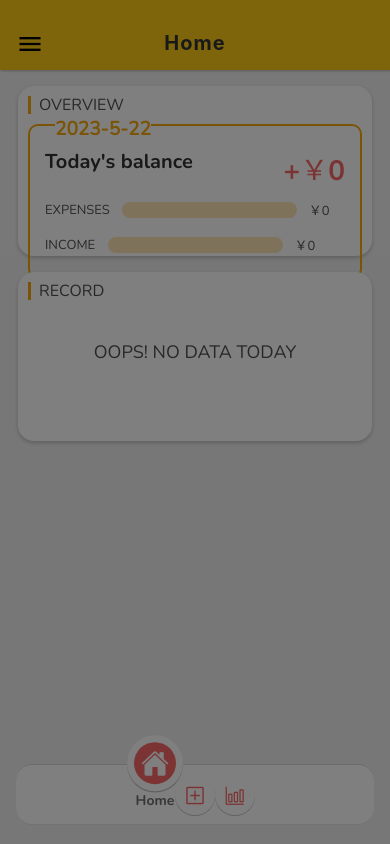
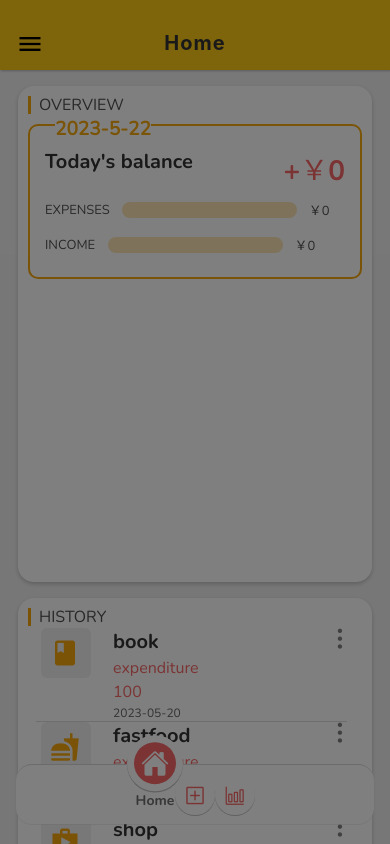
Before and after one commit to QZhou0706/React-native_AccountingHelper, a React Native app: screen /IncomeSheet in a window 390 px wide. Built offline with nearby package versions, Linux system fonts and the light colour scheme.

Commit message:
add some styles

```diff
--- a/global/itemData.js
+++ b/global/itemData.js
@@ -4,8 +4,8 @@ export var data = [
   { type: 'shop', behavior: 'expenditure', amount: '150', time: '2023-05-21', remark: 'none', uuid: '123456' },
   { type: 'business', behavior: 'income', amount: '150', time: '2023-05-21', remark: 'none', uuid: '1234567' },
   { type: 'shop', behavior: 'expenditure', amount: '150', time: '2023-05-23', remark: 'none', uuid: '3214' },
-  { type: 'shop', behavior: 'expenditure', amount: '200', time: '2023-05-24', remark: 'none', uuid: '1235123' },
-  { type: 'business', behavior: 'income', amount: '150', time: '2023-05-23', remark: 'none', uuid: '12345123' },
+  { type: 'shop', behavior: 'expenditure', amount: '200', time: '2023-05-23', remark: 'none', uuid: '1235123' },
+  { type: 'business', behavior: 'income', amount: '150', time: '2023-05-24', remark: 'none', uuid: '12345123' },
   { type: 'festival', behavior: 'income', amount: '1000', time: '2023-05-24', remark: 'none', uuid: '16804968' },
 ]
 
--- a/screens/home.js
+++ b/screens/home.js
@@ -1,5 +1,5 @@
 import React, { useState, useEffect } from "react";
-import { StyleSheet, TouchableOpacity, ScrollView } from "react-native";
+import { StyleSheet, TouchableOpacity, ScrollView, View } from "react-native";
 
 import Card from "../shared/card"
 import ModuleCard from "../shared/ModuleCard";
@@ -36,17 +36,17 @@ export default function Home({ navigation }) {
 
 
   function RenderRecord() {
-    if (todayData.length < 1) {
+    if (data.length < 1) {
       return (
-        <ModuleCard title={'RECORD'}>
+        <ModuleCard title={'HISTORY'}>
           <NoDataTip />
         </ModuleCard>
       );
     }
     else {
       return (
-        <ModuleCard title={'RECORD'}>
-          {todayData.map((item, index) => (
+        <ModuleCard title={'HISTORY'}>
+          {data.map((item, index) => (
             <TouchableOpacity
               onPress={() => reviewDetails(item)}
               key={index}>
@@ -70,6 +70,7 @@ export default function Home({ navigation }) {
         <OverviewContent todayData={todayData} />
       </ModuleCard>
       <RenderRecord />
+      <View style = {{height: 80}}></View>
     </ScrollView>
   );
 }
--- a/screens/showExp.js
+++ b/screens/showExp.js
@@ -101,10 +101,10 @@ export default function ExpSheet({ navigation }) {
     data: values
   };
   return (
-    <ScrollView style={styles.container}>
-      <Text style={{ fontWeight: '800', fontSize: 16, marginLeft: 6, marginTop: 10 }}>{data[0].time} to {data[Math.min(6, data.length - 1)].time}</Text>
+    <ScrollView style={styles.container} showsVerticalScrollIndicator={false}>
+      <Text style={{ fontWeight: '800', fontSize: 18, marginLeft: 6, marginTop: 10, color: '#F5A80F' }}>{data[0].time} to {data[Math.min(6, data.length - 1)].time}</Text>
       <SheetCard>
-        <Text style={{ fontWeight: '800', fontSize: 16 }}>Overview of expenditure trends</Text>
+        <Text style={{ fontWeight: '800', fontSize: 16, alignSelf: 'center' }}>Overview of expenditure trends</Text>
         <View style={styles.separator} />
         <Text style={{ fontWeight: '300', color: 'grey', fontSize: 12 }}>Maximum expenditure</Text>
         <Text style={{ fontWeight: '300', fontSize: 13 }}>In the past seven days, you have spent <Text style={{ color: 'red' }}>${totalExp}</Text></Text>
@@ -127,7 +127,7 @@ export default function ExpSheet({ navigation }) {
         />
       </SheetCard>
       <SheetCard>
-        <Text style={{ fontWeight: '800', fontSize: 16 }}>Overview of expenditure proportion</Text>
+        <Text style={{ fontWeight: '800', fontSize: 16, alignSelf: 'center'  }}>Overview of expenditure proportion</Text>
         <View style={styles.separator} />
         <ProgressChart
           data={pro_data}
@@ -152,9 +152,7 @@ export default function ExpSheet({ navigation }) {
           })
         }
       </SheetCard>
-
-
-
+      <View style = {{height: 80}}></View>
     </ScrollView>
   )
 }
@@ -165,7 +163,7 @@ const styles = StyleSheet.create({
     backgroundColor: '#fff',
     padding: 3,
     marginTop: 10,
-    marginRight: 10,
+    marginHorizontal: 6,
   },
   item: {
     margin: 5,
@@ -175,9 +173,9 @@ const styles = StyleSheet.create({
     marginBottom: 5
   },
   type: {
-    flex: 1,
     fontSize: 16,
     color: '#333',
+    width: 64,
   },
   value: {
     marginLeft: 5,
--- a/screens/showIncome.js
+++ b/screens/showIncome.js
@@ -106,21 +106,21 @@ export default function IncomeSheet({navigation}) {
     data: values
   };
   return (
-    <ScrollView style={styles.container}>
-      <Text style={{ fontWeight: '800', fontSize: 16, marginLeft: 6, marginTop: 10 }}>{data[0].time} to {data[Math.min(6, data.length - 1)].time}</Text>
+    <ScrollView style={styles.container} showsVerticalScrollIndicator={false}>
+      <Text style={{ fontWeight: '800', fontSize: 18, marginLeft: 6, marginTop: 10, color: '#F5A80F' }}>{data[0].time} to {data[Math.min(6, data.length - 1)].time}</Text>
       <SheetCard>
-        <Text style={{ fontWeight: '800', fontSize: 16 }}>Overview of expenditure trends</Text>
+        <Text style={{ fontWeight: '800', fontSize: 16, alignSelf: 'center' }}>Overview of incomes trends</Text>
         <View style={styles.separator} />
-        <Text style={{ fontWeight: '300', color: 'grey', fontSize: 12 }}>Maximum expenditure</Text>
-        <Text style={{ fontWeight: '300', fontSize: 13 }}>In the past seven days, you have spent <Text style={{ color: 'red' }}>${totalIncome}</Text></Text>
+        <Text style={{ fontWeight: '300', color: 'grey', fontSize: 12 }}>Maximum totalIncomeNum</Text>
+        <Text style={{ fontWeight: '300', fontSize: 13 }}>In the past seven days, you have earn <Text style={{ color: 'red' }}>${totalIncome}</Text></Text>
         <View style={{ flexDirection: 'row', marginTop: 15 }}>
           <View>
-            <Text style={{ fontWeight: '300', color: 'grey', fontSize: 12 }}>Average daily expenditure</Text>
+            <Text style={{ fontWeight: '300', color: 'grey', fontSize: 12 }}>Average daily incomes</Text>
             <Text style={{ fontWeight: '600', fontSize: 14 }}>{(totalIncome / 7).toFixed(2)}</Text>
           </View>
           <View style={{ width: 30 }} />
           <View>
-            <Text style={{ fontWeight: '300', color: 'grey', fontSize: 12 }}>Accumulated expenditure transactions</Text>
+            <Text style={{ fontWeight: '300', color: 'grey', fontSize: 12 }}>Accumulated income transactions</Text>
             <Text style={{ fontWeight: '600', fontSize: 14 }}>{totalIncomeNum}</Text>
           </View>
         </View>
@@ -132,7 +132,7 @@ export default function IncomeSheet({navigation}) {
         />
       </SheetCard>
       <SheetCard>
-        <Text style={{ fontWeight: '800', fontSize: 16 }}>Overview of expenditure proportion</Text>
+        <Text style={{ fontWeight: '800', fontSize: 16, alignSelf: 'center' }}>Overview of income proportion</Text>
         <View style={styles.separator} />
         <ProgressChart
           data={pro_data}
@@ -157,9 +157,7 @@ export default function IncomeSheet({navigation}) {
           })
         }
       </SheetCard>
-
-
-
+      <View style = {{height: 80}}></View>
     </ScrollView>
   )
 }
@@ -170,7 +168,7 @@ const styles = StyleSheet.create({
     backgroundColor: '#fff',
     padding: 3,
     marginTop: 10,
-    marginRight: 10,
+    marginHorizontal: 6,
   },
   item: {
     margin: 5,
@@ -180,9 +178,9 @@ const styles = StyleSheet.create({
     marginBottom: 5
   },
   type: {
-    flex: 1,
     fontSize: 16,
     color: '#333',
+    width:64,
   },
   value: {
     marginLeft: 5,
--- a/screens/src/account.js
+++ b/screens/src/account.js
@@ -16,6 +16,7 @@ export default function Accounts({item}) {
                 <View flexDirection = 'row'>
                     <Text style = {styles.text}>{item.behavior}</Text>
                     <Text style = {styles.text}>{item.amount}</Text>
+                    <Text style = {styles.timeText}>{item.time}</Text>
                 </View>
             </View>
             <View justifyContent = 'center'>
@@ -57,6 +58,13 @@ const styles = StyleSheet.create({
         marginBottom: 2,
         color: '#F76666',
     },
+    timeText: {
+        fontFamily: 'nunito-regular',
+        color: 'rgb(100, 100, 100)',
+        fontSize: 12,
+        textAlignVertical: 'center',
+        marginLeft: 10,
+    },
     title: {
         fontFamily: 'nunito-bold',
         color: '#333',
--- a/screens/src/noDataTip.js
+++ b/screens/src/noDataTip.js
@@ -5,7 +5,7 @@ import { StyleSheet, Text, View } from "react-native";
 export default function NoDataTip() {
     return (
         <View style = {styles.container}>
-            <Text style = {styles.text}>OOPS! NO DATA TODAY</Text>
+            <Text style = {styles.text}>- - - OOPS! NO HISTORY DATA - - -</Text>
         </View>
     );
 }
@@ -19,7 +19,7 @@ const styles = StyleSheet.create({
     },
     text: {
         fontFamily: 'nunito-regular',
-        fontSize: 18,
+        fontSize: 17,
         color: 'rgb(80, 80, 80)',
     }
 })
--- a/screens/src/overView.js
+++ b/screens/src/overView.js
@@ -16,7 +16,7 @@ export default function OverviewContent({ todayData }) {
       <Text style={[styles.text, styles.date]}>{currentTime}</Text>
       <View style={styles.totalAmountContainer}>
         <Text style={styles.title}>Today's balance</Text>
-        <Text style={styles.colorfulText}>{balance < 0 ? '-' : '+' + '￥' + Math.abs(balance)}</Text>
+        <Text style={styles.colorfulText}>{(balance < 0 ? '-' : '+') + '￥' + Math.abs(balance)}</Text>
       </View>
       <View style={[styles.dataContainer, { marginBottom: 15 }]}>
         <Text style={styles.barText}>EXPENSES</Text>
--- a/shared/rect.js
+++ b/shared/rect.js
@@ -3,7 +3,7 @@ import { View, StyleSheet } from "react-native";
 
 export default function Rect({current, total}) {
 
-    const lineWidth = (current / total) * 250;
+    const lineWidth = (current / total) * 210;
 
     return (
         <View style = {styles.bar}>
@@ -16,14 +16,14 @@ export default function Rect({current, total}) {
 const styles = StyleSheet.create({
     bar: {
         backgroundColor: 'rgba(245, 168, 15, 0.3)',
-        height: 8,
-        width: 250,
+        height: 14,
+        width: 210,
         borderRadius: 18,
         marginHorizontal: 12,
     },
     line: {
         backgroundColor: 'rgba(245, 168, 15, 0.8)',
-        height: 8,
+        height: 14,
         borderRadius: 18,
     }
 });
```
